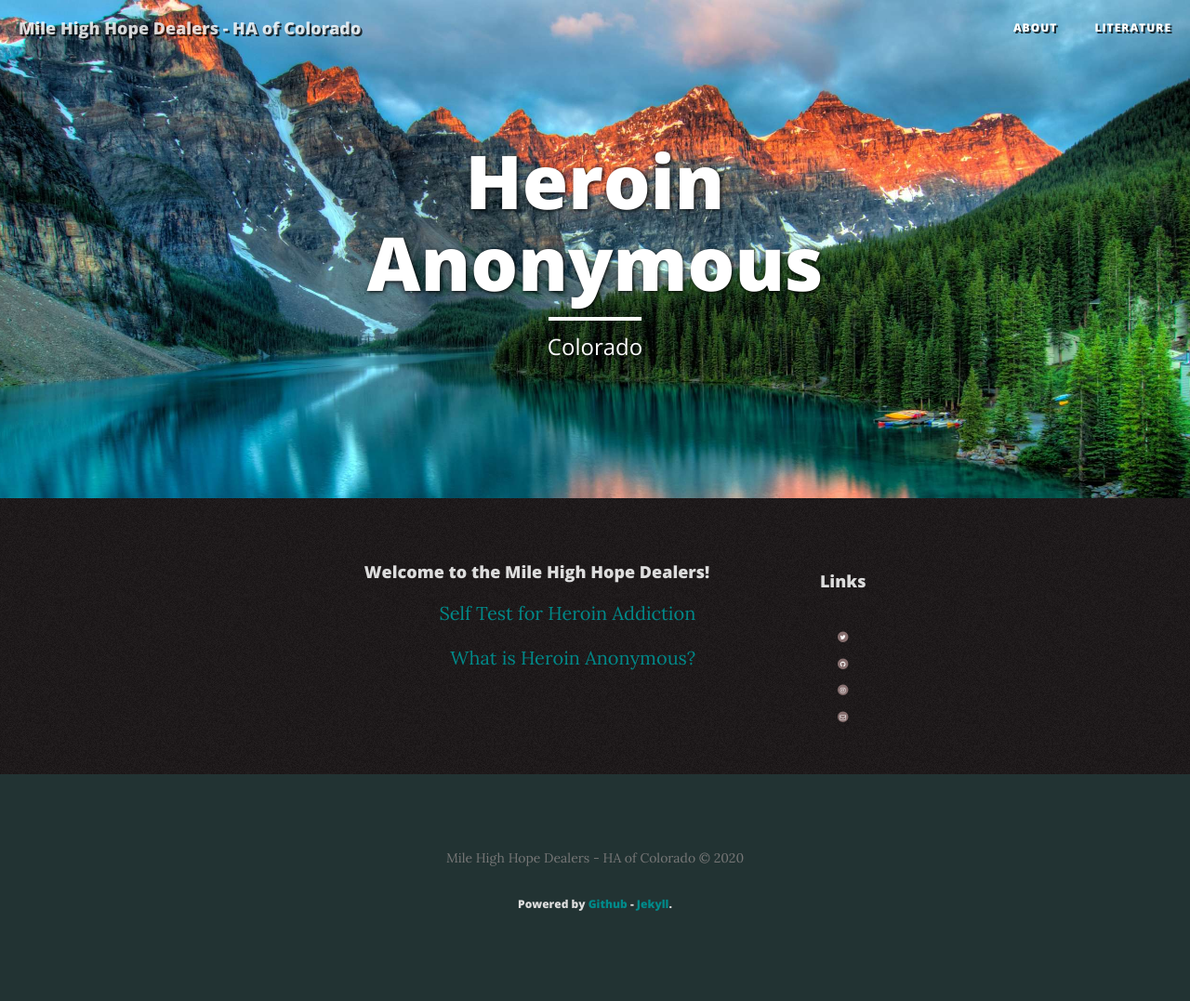
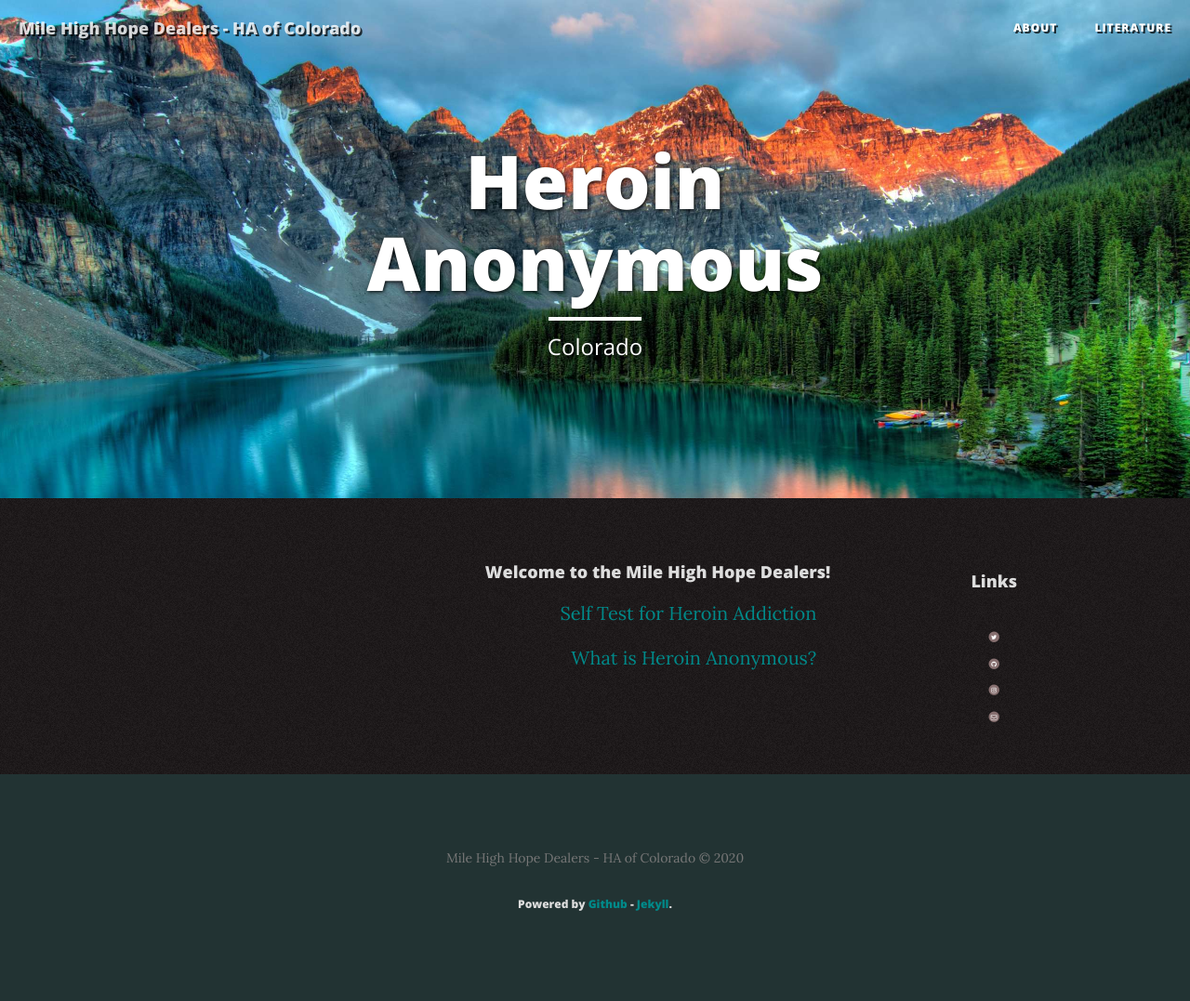
Before and after one commit to StarPerfect/MileHighHopeDealers, a Jekyll site: the page built from index.html, in a window 1280 px wide. Shown: the whole page at 93% size. Built offline with Jekyll 4.4.1, drawn with Linux system fonts in a browser that asks for light colours; nearby versions of some CDN libraries; the list of posts is cut into pages by our own code.

Commit message:
Change bootstrap large column from 8 to 10

```diff
--- a/_layouts/page.html
+++ b/_layouts/page.html
@@ -33,7 +33,7 @@ layout: default
 <!-- Main Content -->
 <div class="container">
 	<div class="row">
-		<div class="col-lg-8 col-lg-offset-2 col-md-10 col-md-offset-1 page-content">
+		<div class="col-lg-10 col-lg-offset-2 col-md-10 col-md-offset-1 page-content">
 			{{ content }}
 		</div>
 	</div>
```
